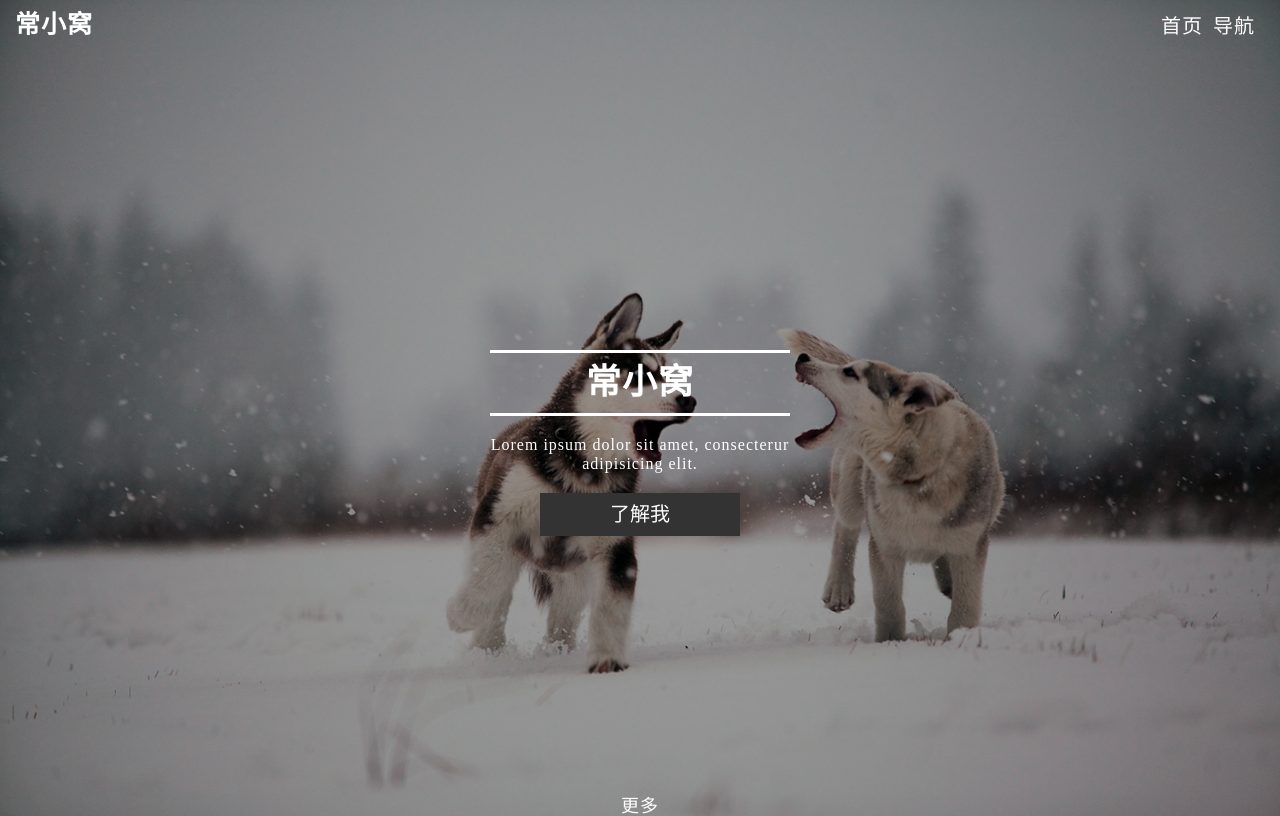
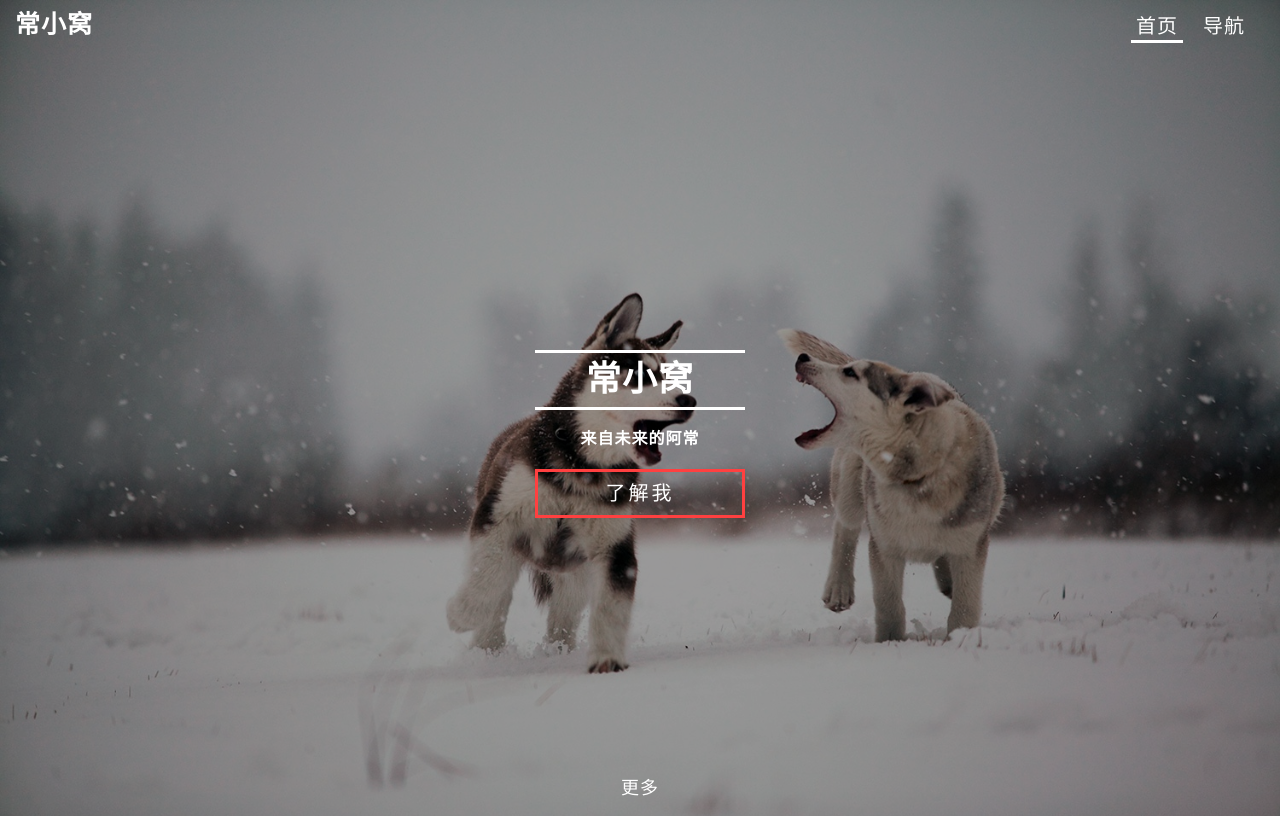
Before and after one commit to ZirkleTsing/flat, a Vue app: page / in a window 1280 px wide. Shown: the top 816 px of the page. Built offline with nearby package versions, Linux system fonts and the light colour scheme.

Commit message:
header css

```diff
--- a/src/App.vue
+++ b/src/App.vue
@@ -30,4 +30,5 @@
     background-repeat: no-repeat
     background-size: cover
     background-position: center center
+    animation: image-wrapper-opacity 1s linear
 </style>
--- a/src/components/header.vue
+++ b/src/components/header.vue
@@ -6,15 +6,15 @@
           <a id="header-info-address" href="#">常小窝</a>
         </h1>
         <ul id="header-list">
-          <li class="list" v-for="item in navList">
-            <a :href="item.address">{{ item.text }}</a>
+          <li @click="chooseList(index)" class="list" v-for="(item, index) in navList">
+            <a :class="{'active': currentIndex === item.index}" :href="item.address">{{ item.text }}</a>
           </li>
         </ul>
       </nav>
       <div class="banner">
         <div class="inner">
           <h2 id="brand">常小窝</h2>
-          <p id="desc">Lorem ipsum dolor sit amet, consecterur adipisicing elit.</p>
+          <p id="desc">来自未来的阿常</p>
           <button id="banner-button">了解我</button>
           <div class="more">更多</div>
         </div>
@@ -30,13 +30,21 @@
         navList: [
           {
             text: '首页',
-            address: '#'
+            address: '#',
+            index: 0
           },
           {
             text: '导航',
-            address: '#'
+            address: '#',
+            index: 1
           }
-        ]
+        ],
+        currentIndex: 0
+      }
+    },
+    methods: {
+      chooseList (index) {
+        this.currentIndex = index
       }
     }
   }
@@ -58,17 +66,32 @@
     letter-spacing: 1px
     #header-info-address
       color: #fff
+      animation: headerInfo 3s
   #header-list
     display: inline-block
     float: right
     padding: 15px 15px
   .list
+    positon: relative
     display: inline-block
     font-size: 20px
   .list a
-    margin-right: 10px
+    display:block
+    position: relative
+    margin-right: 15px
+    padding: 0 5px 5px 5px
     letter-spacing: 1px
     color: #fff
+    animation: headerInfo 3s
+  .active:after
+    display: block
+    position: absolute
+    bottom: 0
+    left: 0%
+    width: 100%
+    content: ''
+    border-bottom: 3px solid #fff
+    animation: navList .3s linear
   .banner
     height: 1000px
     background: rgba(0, 0, 0, 0.4)
@@ -79,16 +102,48 @@
       width: 300px
       text-align: center
       letter-spacing: 1px
+      p
+        font-weight: 700
+        letter-spacing: 1px
       #brand
+        position: relative
         display: block
         margin-bottom: 20px
         padding: 10px 0px
         font-size: 35px
+ //       border-top: 3px solid #fff
+ //       border-bottom: 3px solid #fff
+      #brand:after
+        display: block
+        position: absolute
+        content: ''
+        bottom: 0
+        left: 15%
+        right: 15%
+        width: 70%
+        border-bottom: 3px solid #fff
+        animation: borderShow 1s linear
+      #brand:before
+        display: block
+        position: absolute
+        content: ''
+        top: 0
+        left: 15%
+        right: 15%
+        width: 70%
         border-top: 3px solid #fff
-        border-bottom: 3px solid #fff
+        animation: borderShow 1s linear
       #banner-button
         margin-top: 20px
-        width: 200px
+        width: 210px
+        background: transparent
+        border: 3px solid #ff4040
+        letter-spacing: 3px
+        color: #fff
+        transition: background .5s, border-color .5s
+      #banner-button:hover
+        background: #ff4040
+        border: 3px solid #ff4040
       .more
         font-size: 18px
         margin-top: 260px
--- a/src/main.js
+++ b/src/main.js
@@ -5,6 +5,7 @@ import App from './App'
 import router from './router'
 import 'normalize.css'
 import '../static/reset.css'
+import '../static/animation.css'
 
 Vue.config.productionTip = false
 
```
Also changed, not shown: static/animation.css (added).
